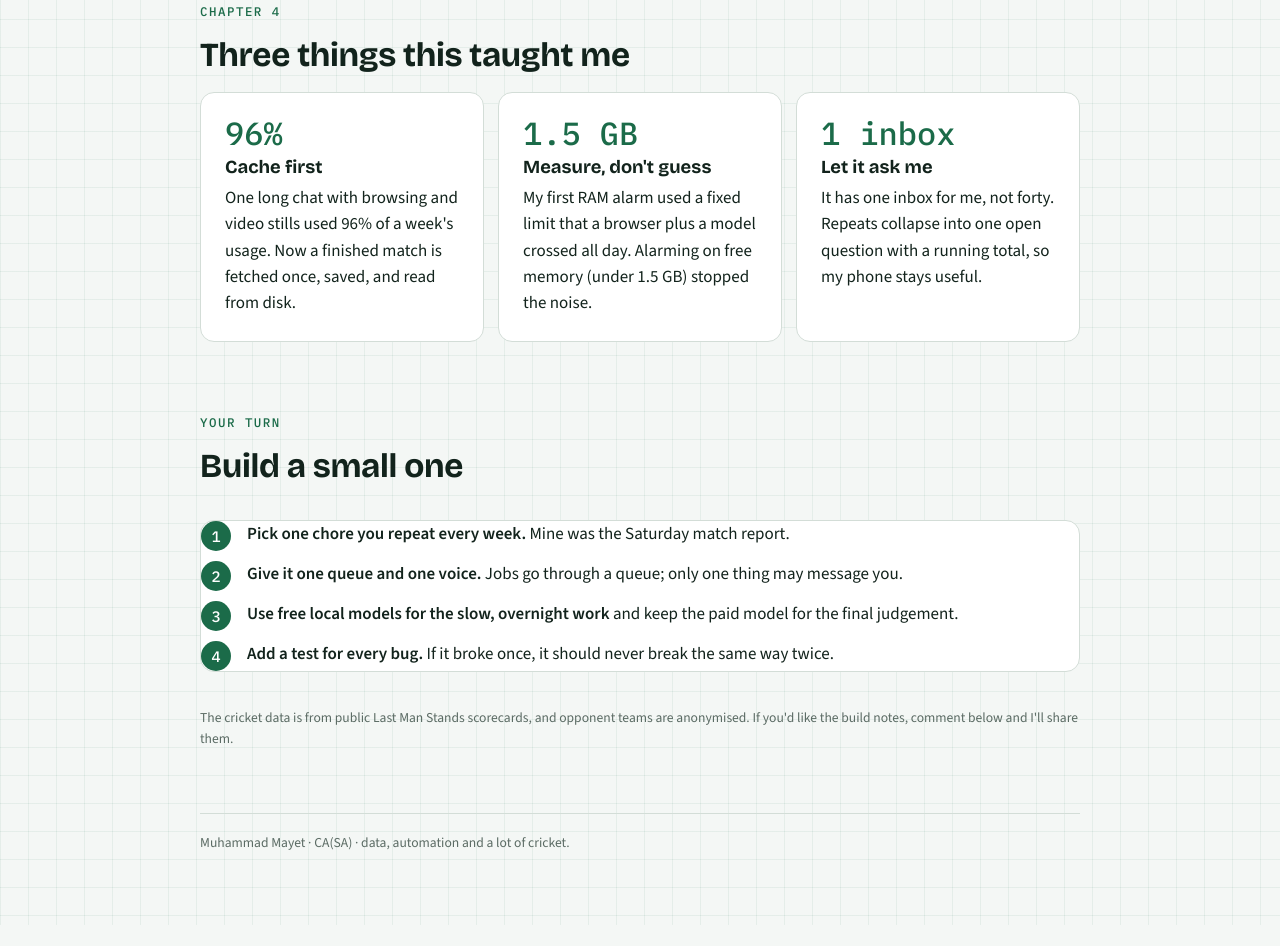
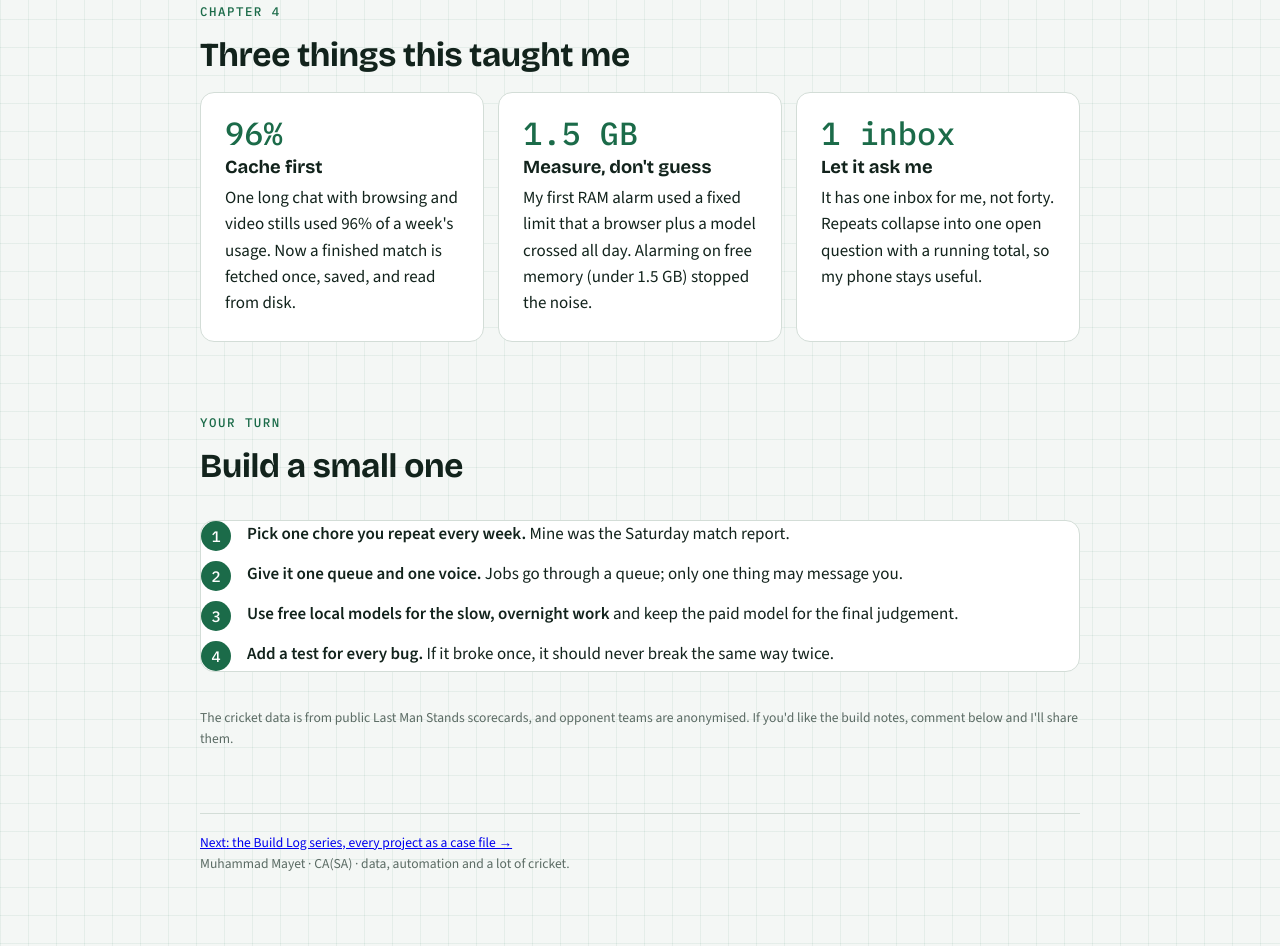
Before and after one commit to mmayet12-gif/ops-room, a plain HTML site: page index.html in a window 1280 px wide. Shown: the part 3453-4399 px from the top of the page. Before the commit the page ends 4378 px from the top, so only its background shows below. Drawn offline with nearby package versions, Linux system fonts and the light colour scheme.

Commit message:
Link index to series
Co-Authored-By: Claude Sonnet 5.5 <noreply@anthropic.com>

```diff
--- a/index.html
+++ b/index.html
@@ -219,7 +219,7 @@ footer { margin-top: 64px; padding-top: 18px; border-top: 1px solid var(--line);
     </ol>
     <p class="note">The cricket data is from public Last Man Stands scorecards, and opponent teams are anonymised. If you'd like the build notes, comment below and I'll share them.</p>
   </section>
-  <footer class="note">Muhammad Mayet · CA(SA) · data, automation and a lot of cricket.</footer>
+  <footer class="note"><p><a href="series.html">Next: the Build Log series, every project as a case file &rarr;</a></p>Muhammad Mayet · CA(SA) · data, automation and a lot of cricket.</footer>
 </div>
 
 <script>
```
